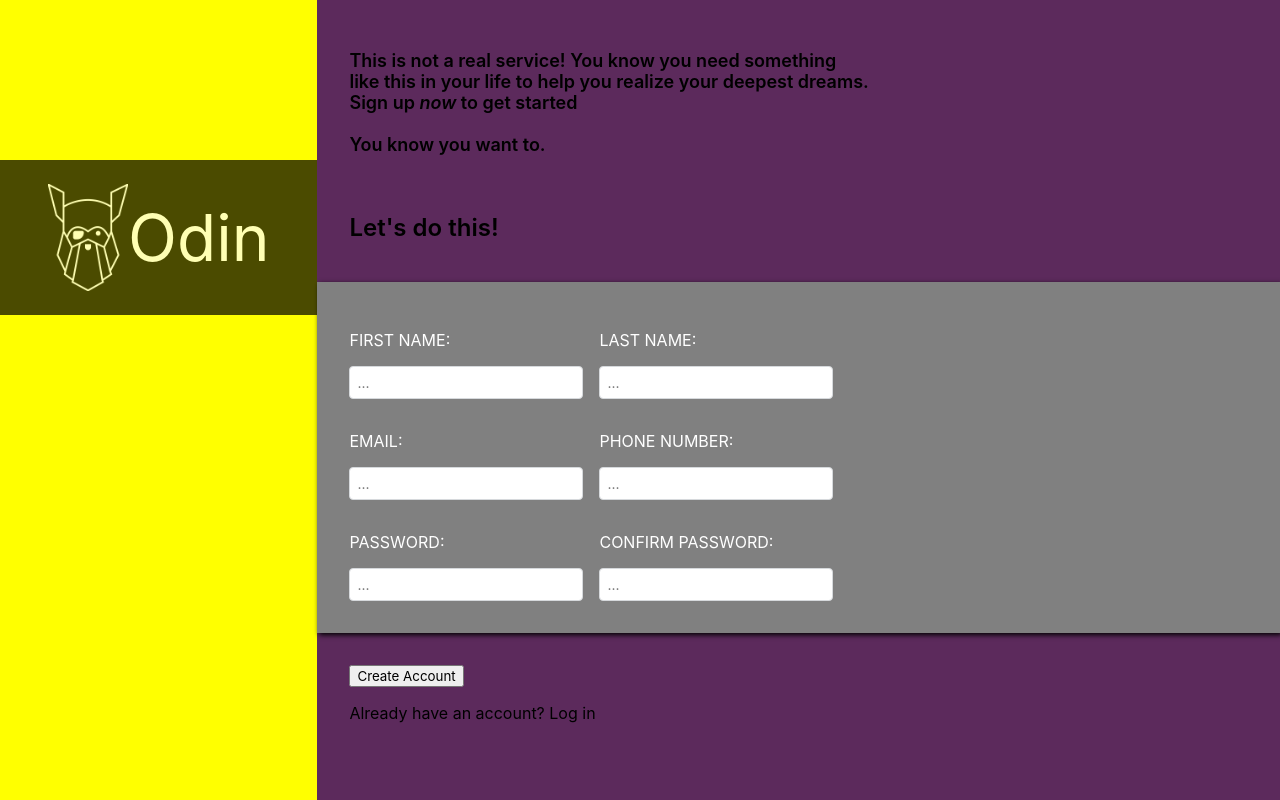
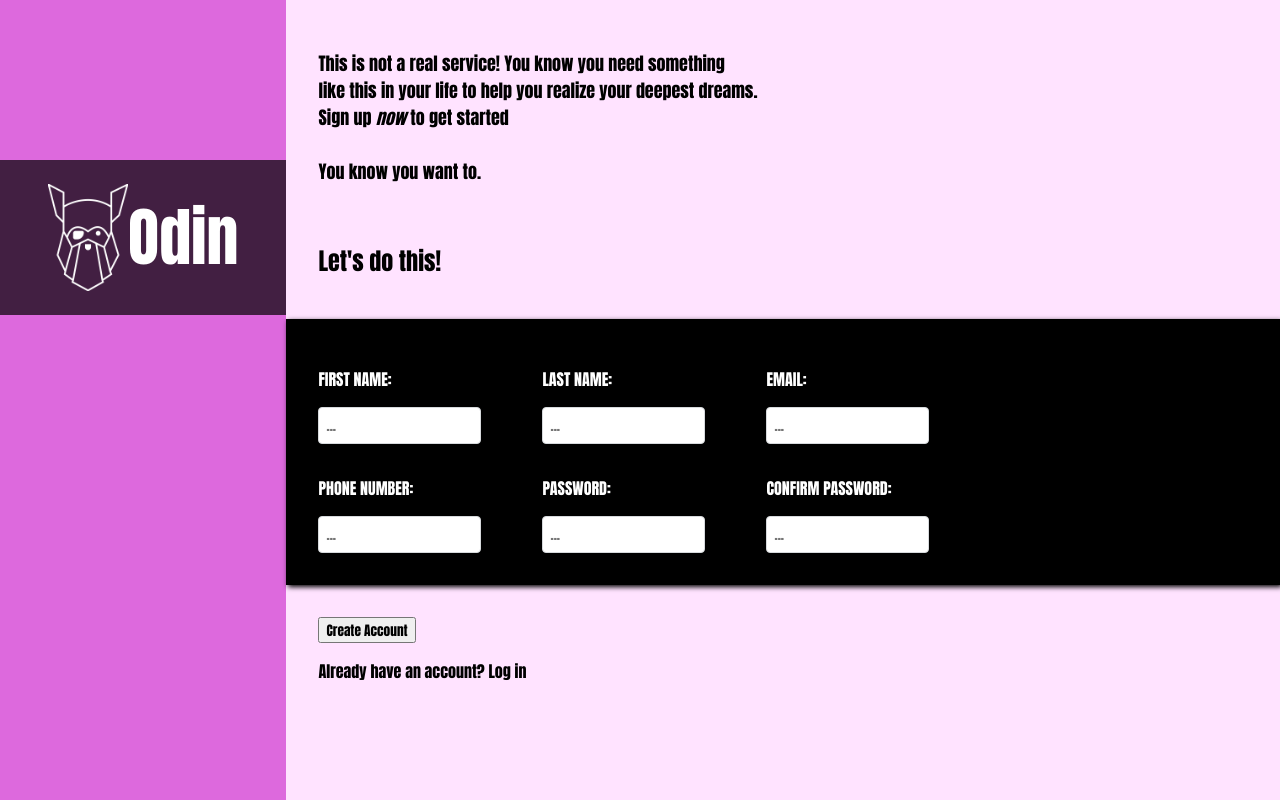
Before and after one commit to tankaja/top-signup, a plain HTML site: page index.html in a window 1280 px wide. Drawn offline with Linux system fonts and the light colour scheme.

Commit message:
index.html

```diff
--- a/style.css
+++ b/style.css
@@ -12,18 +12,17 @@ body {
 }
 
 * {
-    font-family: -apple-system, BlinkMacSystemFont, 'Segoe UI', Roboto, Oxygen, Ubuntu, Cantarell, 'Open Sans', 'Helvetica Neue', sans-serif;
+    font-family: Impact, Haettenschweiler, 'Arial Narrow Bold', sans-serif;
 }
 
 /* left */
 
 .left {
-    background-color: yellow;
+    background-color: rgb(221, 105, 221);
 }
 
 .svgtext {
-    background-color: black;
-    opacity: 70%;
+    background-color: rgba(0, 0, 0, 0.7);
     position: relative;
     top: 10rem;
 }
@@ -47,7 +46,7 @@ img {
 /* right */
 
 .right {
-    background-color: rgb(92, 42, 92);
+    background-color: rgb(255, 227, 255);
     display: flex;
     flex-direction: column;
     justify-content: stretch;
@@ -62,7 +61,7 @@ img {
     padding: 2rem;
     padding-right: 28%;
     margin: 0px;
-    background-color: grey;
+    background-color: black;
     gap: 1rem;
     box-shadow:  2px 2px 5px black;
 }
```
